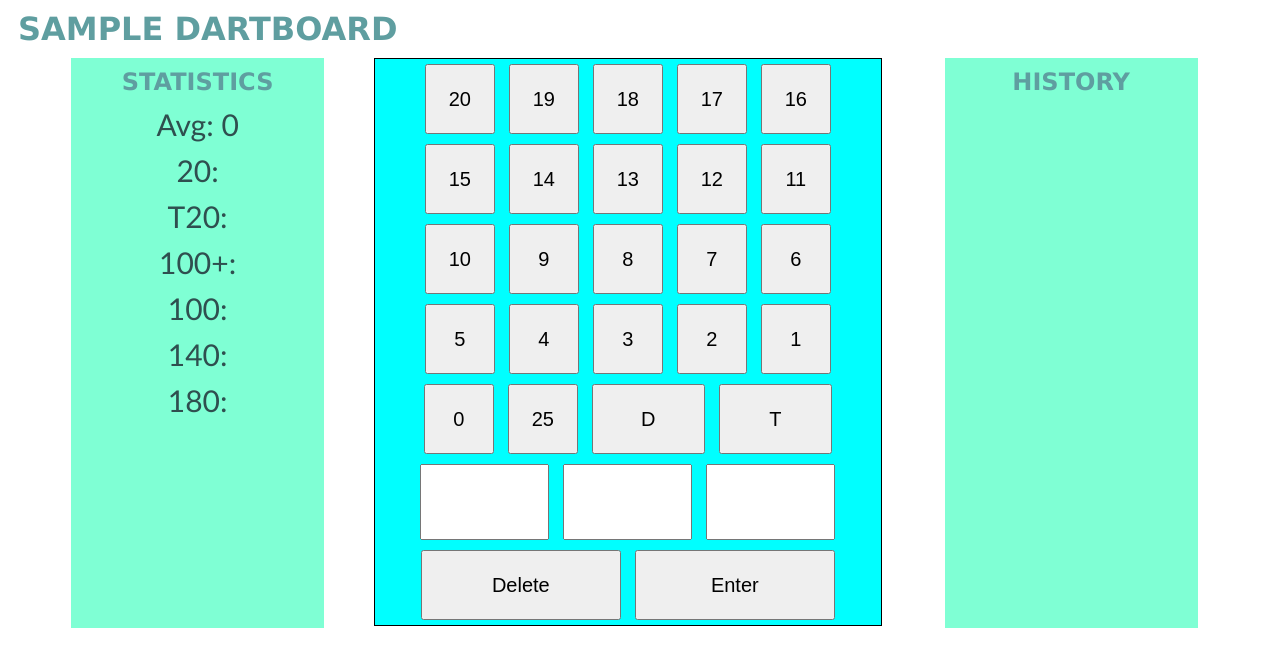
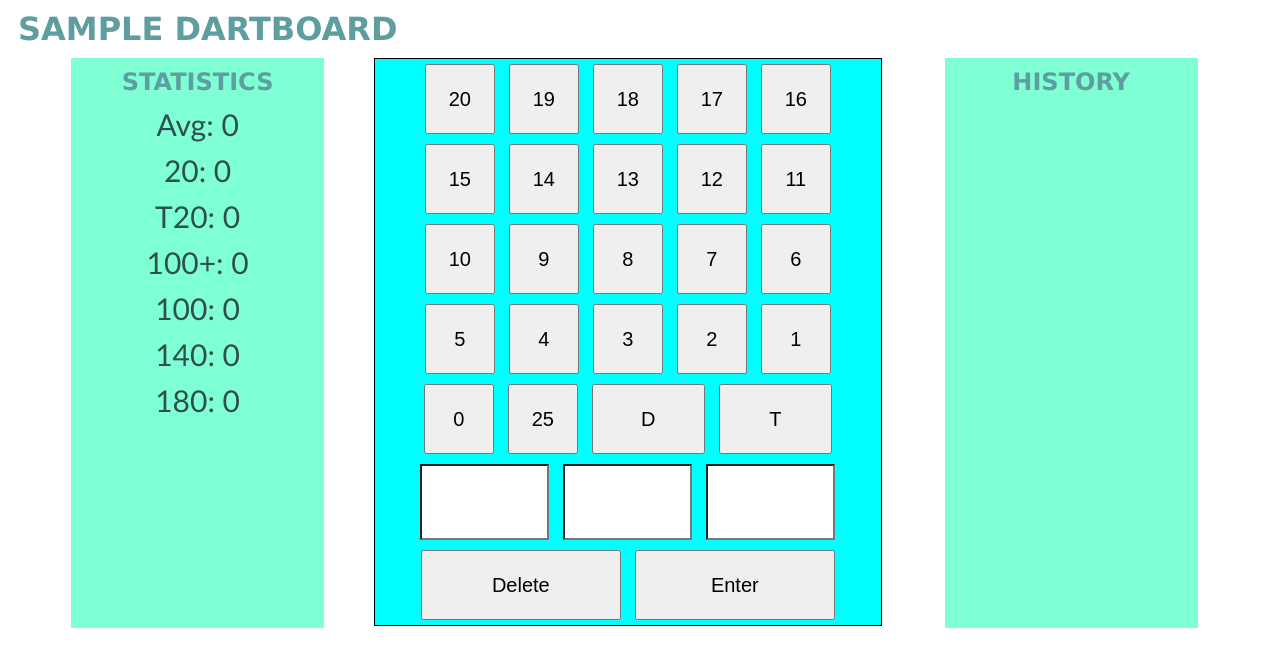
Before and after one commit to julius2503/dartistic, a Flask app: a page that uses app/templates/user.html in a window 1280 px wide. Shown: the top 667 px of the page. Run offline with Flask 3, Linux system fonts and the light colour scheme; data that the repository does not hold is empty.

Commit message:
minor changes

```diff
--- a/app/helper.py
+++ b/app/helper.py
@@ -27,3 +27,34 @@ def getAvg(darts):
     if count > 0:
         return int(sum/count)
     return 0
+
+def getScore(darts):
+    # 20 - T20 - 100+ - 100 - 140 - 180
+    score = 6*[0]
+    for dart in darts:
+        if dart.dartOne == "20":
+            score[0] += 1
+        if dart.dartTwo == "20":
+            score[0] += 1
+        if dart.dartThree == "20":
+            score[0] += 1
+
+        if dart.dartOne == "T20":
+            score[1] += 1
+        if dart.dartTwo == "T20":
+            score[1] += 1
+        if dart.dartThree == "T20":
+            score[1] += 1
+
+        if dart.value >= 100:
+            score[2] += 1
+
+        if dart.value == 100:
+            score[3] += 1
+
+        if dart.value == 140:
+            score[4] += 1
+
+        if dart.value == 180:
+            score[5] += 1
+    return score
--- a/app/main.py
+++ b/app/main.py
@@ -62,8 +62,10 @@ def user(name):
             print("Submitted")
         print(" ")
     darts = Throw.query.order_by(Throw.time)
-    avg = helper.getAvg(darts)
-    return render_template("user.html", name=name, darts = darts, avg=avg)
+    dartsFromUser = Throw.query.filter(Throw.user == name)
+    avg = helper.getAvg(dartsFromUser)
+    overallScore = helper.getScore(dartsFromUser)
+    return render_template("user.html", name=name, darts = darts, avg=avg, score=overallScore)
 
 
 
--- a/app/static/css/user.css
+++ b/app/static/css/user.css
@@ -1,5 +1,6 @@
 #content section{
     float: left;
+    touch-action: manipulation;
 }
 
 h1{
@@ -24,14 +25,6 @@ h2{
     background-color: aqua;
 }
 
-#dartboard-section button{
-    width: 70px;
-    height: 70px;
-    margin: 5px;
-    font-size: 20px;
-    text-align: center;
-}
-
 
 #dartboard-section button{
     width: 70px;
@@ -42,6 +35,7 @@ h2{
 }
 
 #dartboard-section input{
+    appearance: none;
     margin: 5px;
     width: 121px;
     height: 70px;
@@ -100,3 +94,15 @@ h2{
     font-family: 'Gill Sans', 'Gill Sans MT', Calibri, 'Trebuchet MS', sans-serif;
     color:darkslategrey;
 }
+
+input[type="text"] {
+    -webkit-appearance: none;
+    -moz-appearance:    none;
+    appearance:         none;
+}
+
+input {
+    -webkit-appearance: none;
+    -moz-appearance:    none;
+    appearance:         none;
+}
--- a/app/templates/user.html
+++ b/app/templates/user.html
@@ -6,10 +6,20 @@
     <link rel="stylesheet" href="{{ url_for('static',filename='css/style.css') }}">
     <link rel="stylesheet" href="{{ url_for('static',filename='css/user.css') }}">
     <link rel="stylesheet" href="../static/css/user.css">
-    <link rel="stylesheet" href="../static/css/style.css">
     <script src="{{ url_for('static',filename='source/dartboard.js') }}"></script>
     <script src="../static/source/dartboard.js"></script>
     <title>Bootstrap demo</title>
+    <style>
+      textarea,
+      input.text,
+      input[type="text"],
+      input[type="button"],
+      input[type="submit"],
+      .input-checkbox {
+      -webkit-appearance: none;
+      border-radius: 0;
+      }
+      </style>
  </head>
   <body>
     <h1>{{name}} Dartboard</h1>
@@ -19,14 +29,12 @@
         <section id="statistics">
           <h2>Statistics</h2>
           <p>Avg: {{avg}}</p>
-          <p>20:</p>
-          <p>T20:</p>
-          <p>100+:</p>
-          <p>100:</p>
-          <p>140:</p>
-          <p>180: </p>
-
-
+          <p>20: {{score[0]}}</p>
+          <p>T20: {{score[1]}}</p>
+          <p>100+: {{score[2]}}</p>
+          <p>100: {{score[3]}}</p>
+          <p>140: {{score[4]}}</p>
+          <p>180: {{score[5]}}</p>
         </section>
       </a>
 
@@ -42,10 +50,10 @@
           <br>
           <button onclick="writeValue('0')">0</button>      <button onclick="writeValue('25')">25</button>     <button onclick="writeValue('D')" class="special-throw">D</button>        <button onclick="writeValue('T')" class="special-throw">T</button>
           <br>
-          <form action="" method="POST">
-              <input id="first-dart" name="first-dart" type="text" readonly>
-              <input id="second-dart" name="second-dart" type="text" readonly>
-              <input id="third-dart" name="third-dart" type="text" readonly>
+          <form action="" method="POST" name="submitThrow">
+                <input id="first-dart" name="first-dart" type="text" readonly>
+                <input id="second-dart" name="second-dart" type="text" readonly>
+                <input id="third-dart" name="third-dart" type="text" readonly>
               <br>
               <button onclick="deleteThrows()" class="board-action-btn">Delete</button>
               <button type="submit" class="board-action-btn">Enter</button>
```
